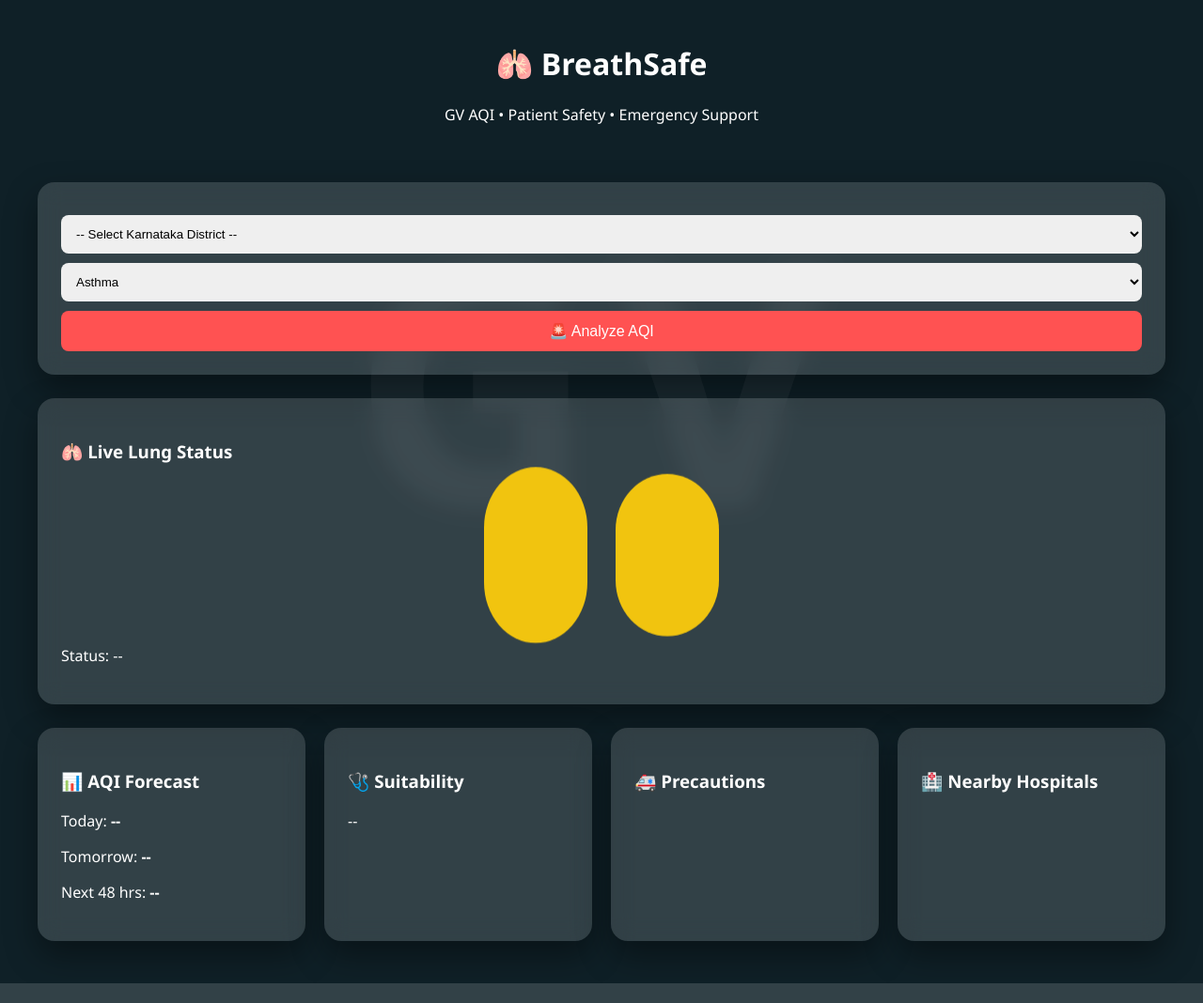
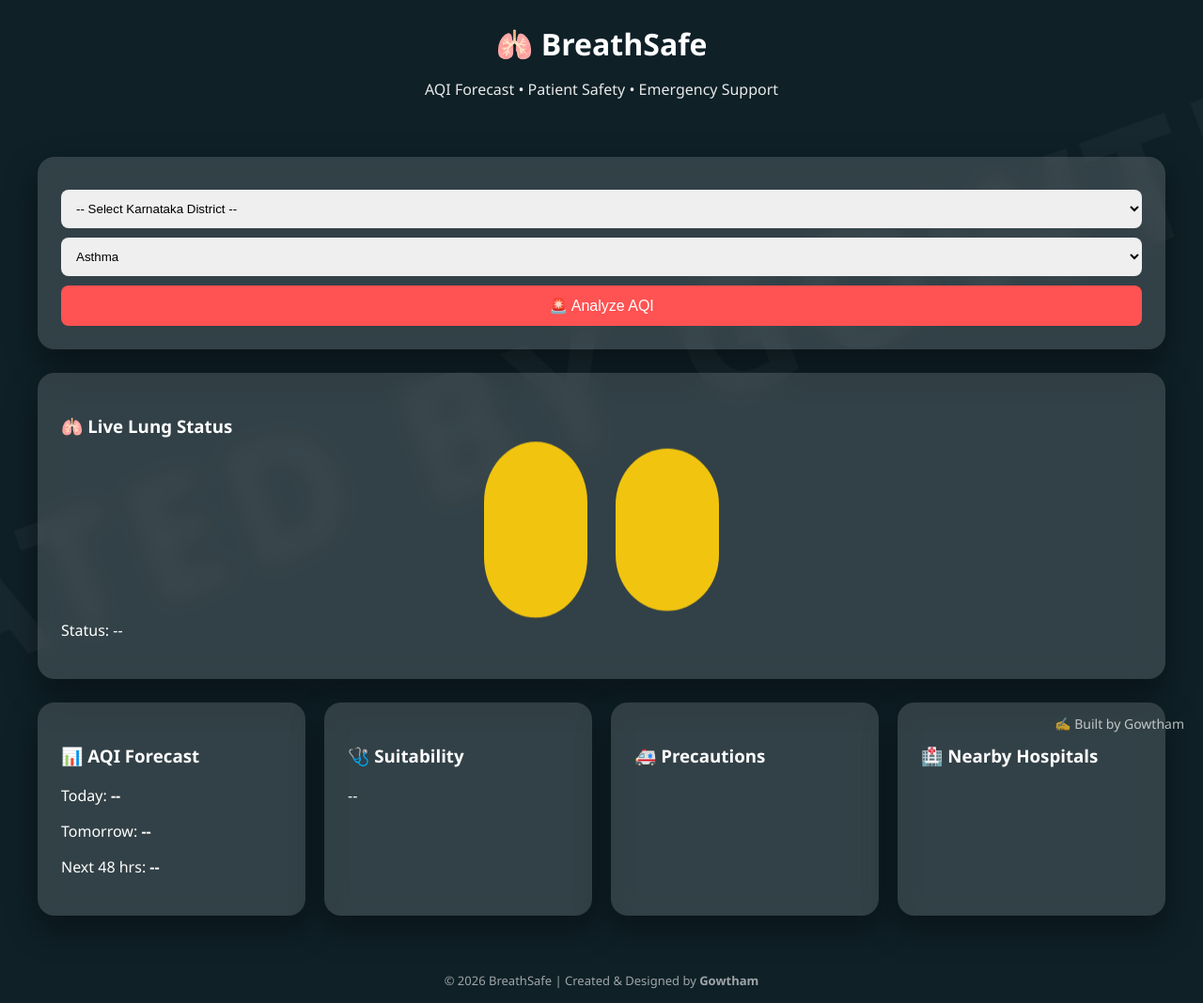
Before and after one commit to GowthamVeeraiah/Mini-Project-AQI, a Flask app: page / in a window 1280 px wide. Shown: the whole page at 94% size. Before the commit the page ends 1047 px from the top, so only its background shows below. Run offline with Flask 3, Linux system fonts and the light colour scheme.

Commit message:
Modify title and add signature in index.html
Updated title and footer content in index.html.

```diff
--- a/templates/index.html
+++ b/templates/index.html
@@ -2,36 +2,44 @@
 <html lang="en">
 <head>
 <meta charset="UTF-8">
-<title>BreathSafe – GV AQI System</title>
+<title>BreathSafe – AQI Safety System</title>
 
 <style>
-/* ===== GV BACKGROUND ===== */
+/* ===== GLOBAL ===== */
 body{
     margin:0;
     font-family:"Segoe UI",sans-serif;
     background:#0f2027;
     color:white;
+    overflow-x:hidden;
     position:relative;
-    overflow-x:hidden;
 }
+
+/* ===== BIG WATERMARK ===== */
 body::before{
-    content:"GV";
+    content:"CREATED BY GOWTHAM";
     position:fixed;
     top:50%;
     left:50%;
-    transform:translate(-50%,-50%);
-    font-size:28vw;
+    transform:translate(-50%,-50%) rotate(-20deg);
+    font-size:14vw;
     font-weight:900;
-    color:rgba(255,255,255,0.05);
+    color:rgba(255,255,255,0.035);
+    white-space:nowrap;
+    pointer-events:none;
     z-index:-1;
-    letter-spacing:20px;
+    letter-spacing:10px;
 }
 
-/* ===== LAYOUT ===== */
+/* ===== HEADER ===== */
 header{
     text-align:center;
     padding:25px;
 }
+header h1{margin:0}
+header p{opacity:.9}
+
+/* ===== LAYOUT ===== */
 .container{
     max-width:1200px;
     margin:auto;
@@ -100,6 +108,28 @@
 ul{padding-left:18px}
 li{margin-bottom:10px}
 small{opacity:.85}
+
+/* ===== SIGNATURE ===== */
+.signature{
+    position:fixed;
+    bottom:20px;
+    right:20px;
+    font-size:14px;
+    opacity:0.85;
+    animation:fade 4s infinite alternate;
+}
+@keyframes fade{
+    from{opacity:0.4}
+    to{opacity:0.9}
+}
+
+/* ===== FOOTER ===== */
+footer{
+    text-align:center;
+    padding:15px;
+    opacity:0.6;
+    font-size:13px;
+}
 </style>
 </head>
 
@@ -107,7 +137,7 @@
 
 <header>
 <h1>🫁 BreathSafe</h1>
-<p>GV AQI • Patient Safety • Emergency Support</p>
+<p>AQI Forecast • Patient Safety • Emergency Support</p>
 </header>
 
 <div class="container">
@@ -173,6 +203,12 @@
 </div>
 </div>
 
+<footer>
+© 2026 BreathSafe | Created & Designed by <b>Gowtham</b>
+</footer>
+
+<div class="signature">✍️ Built by Gowtham</div>
+
 <script>
 function analyze(){
 fetch("/getAQI",{
```
